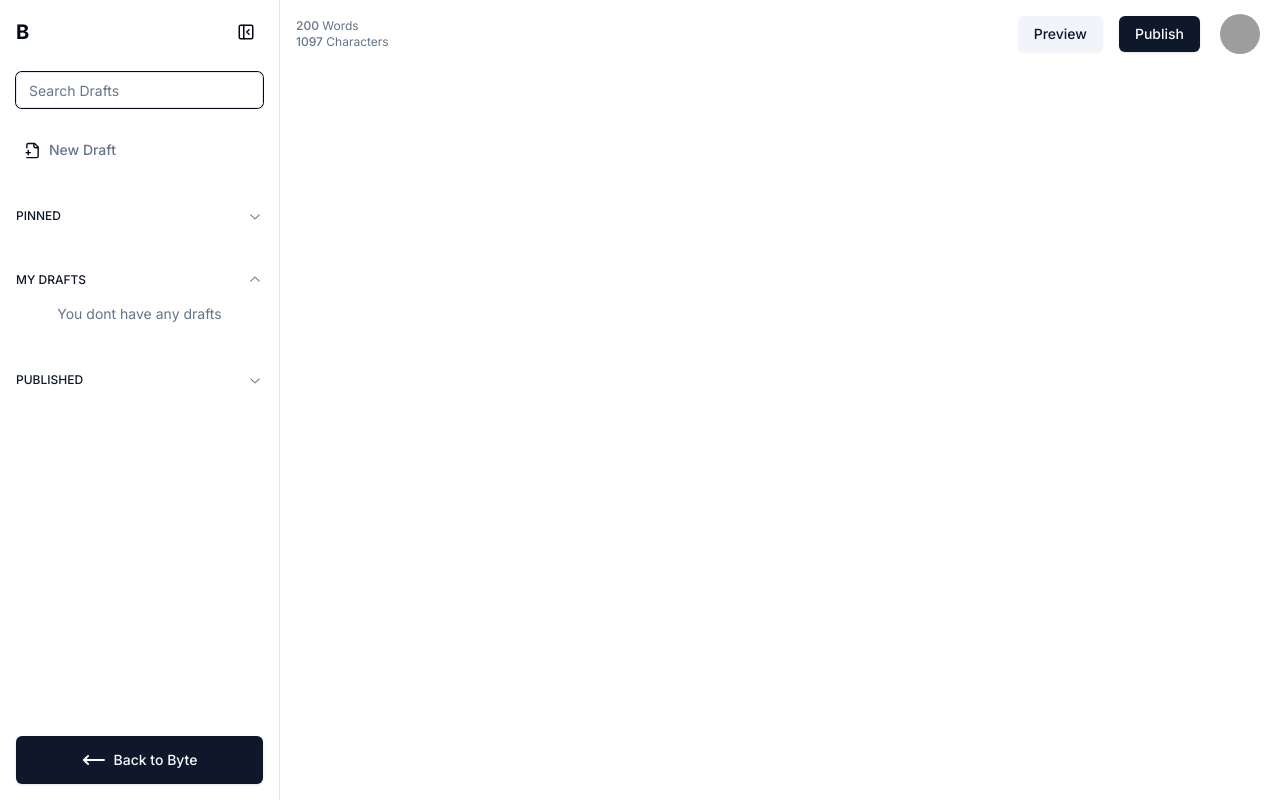
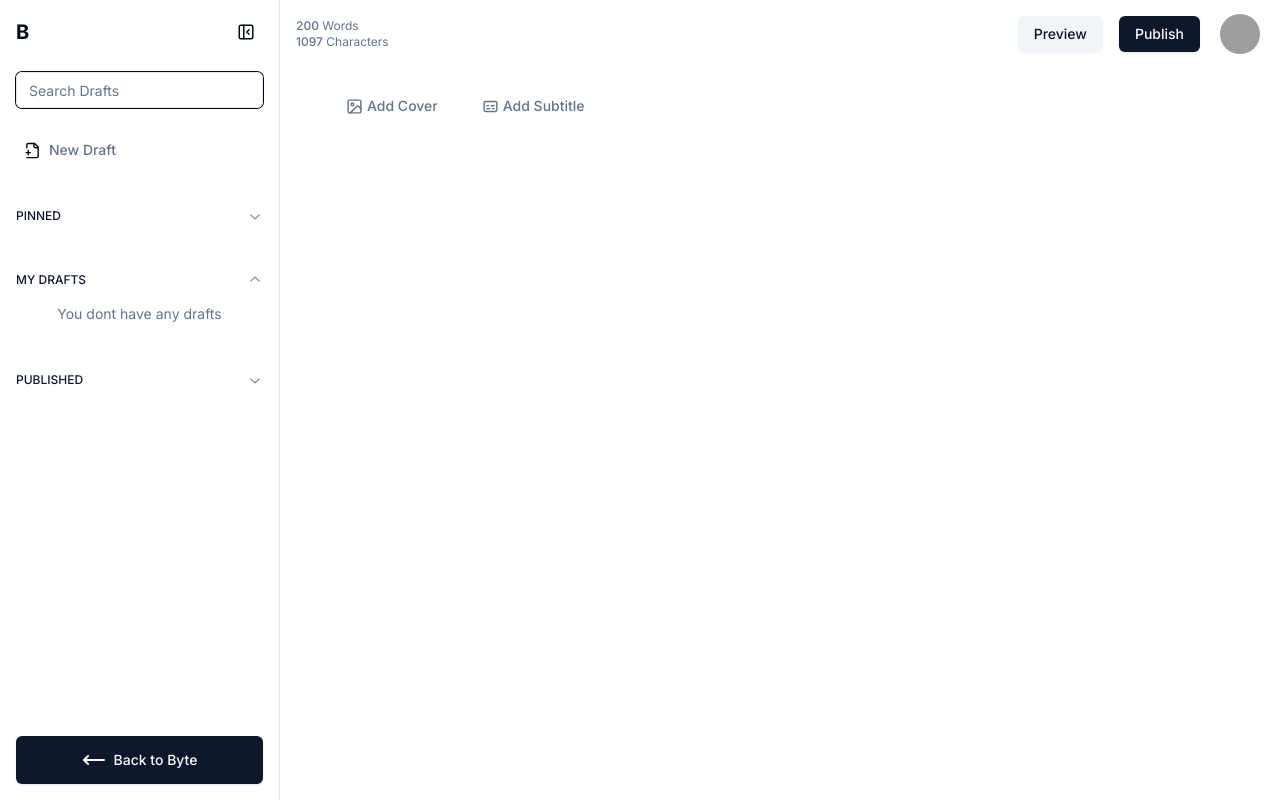
Before and after one commit to makdoom/Byte, a React (Vite) app in the folder frontend/: page /draft in a window 1280 px wide. Built offline with nearby package versions, Linux system fonts and the light colour scheme; no server answers; grey boxes are pictures that could not be loaded.

Commit message:
feat: Add editor component

```diff
--- /dev/null
+++ b/frontend/src/components/BlockEditor.tsx
@@ -0,0 +1,26 @@
+import { Button } from "@/components/ui/button";
+import { Captions, Image } from "lucide-react";
+
+export const BlockEditor = () => {
+  return (
+    <div className="">
+      <div className=" h-[calc(100vh-90px)] overflow-scroll max-w-screen-xl m-auto no-scrollbar mt-5">
+        <div className="max-w-[900px] m-auto mt-4">
+          <div className="flex gap-3 items-center">
+            <Button variant="ghost" className="text-muted-foreground">
+              <Image size={17} />
+              <p className="ml-1">Add Cover</p>
+            </Button>
+
+            <Button variant="ghost" className="text-muted-foreground">
+              <Captions size={17} />
+              <p className="ml-1">Add Subtitle</p>
+            </Button>
+          </div>
+
+
+        </div>
+      </div>
+    </div>
+  );
+};
--- a/frontend/src/components/Editor.tsx
+++ b/frontend/src/components/Editor.tsx
@@ -1,9 +1,12 @@
+import { BlockEditor } from "@/components/BlockEditor";
 import { EditorHeader } from "@/components/EditorHeader";
 
 export const Editor = () => {
   return (
     <div className="flex-1 p-4">
       <EditorHeader />
+
+      <BlockEditor />
     </div>
   );
 };
--- a/frontend/src/index.css
+++ b/frontend/src/index.css
@@ -8,6 +8,18 @@
 }
 @tailwind components;
 @tailwind utilities;
+
+@layer utilities {
+  /* Hide scrollbar for Chrome, Safari and Opera */
+  .no-scrollbar::-webkit-scrollbar {
+      display: none;
+  }
+ /* Hide scrollbar for IE, Edge and Firefox */
+  .no-scrollbar {
+      -ms-overflow-style: none;  /* IE and Edge */
+      scrollbar-width: none;  /* Firefox */
+}
+}
 
 @layer base {
   :root {
```
